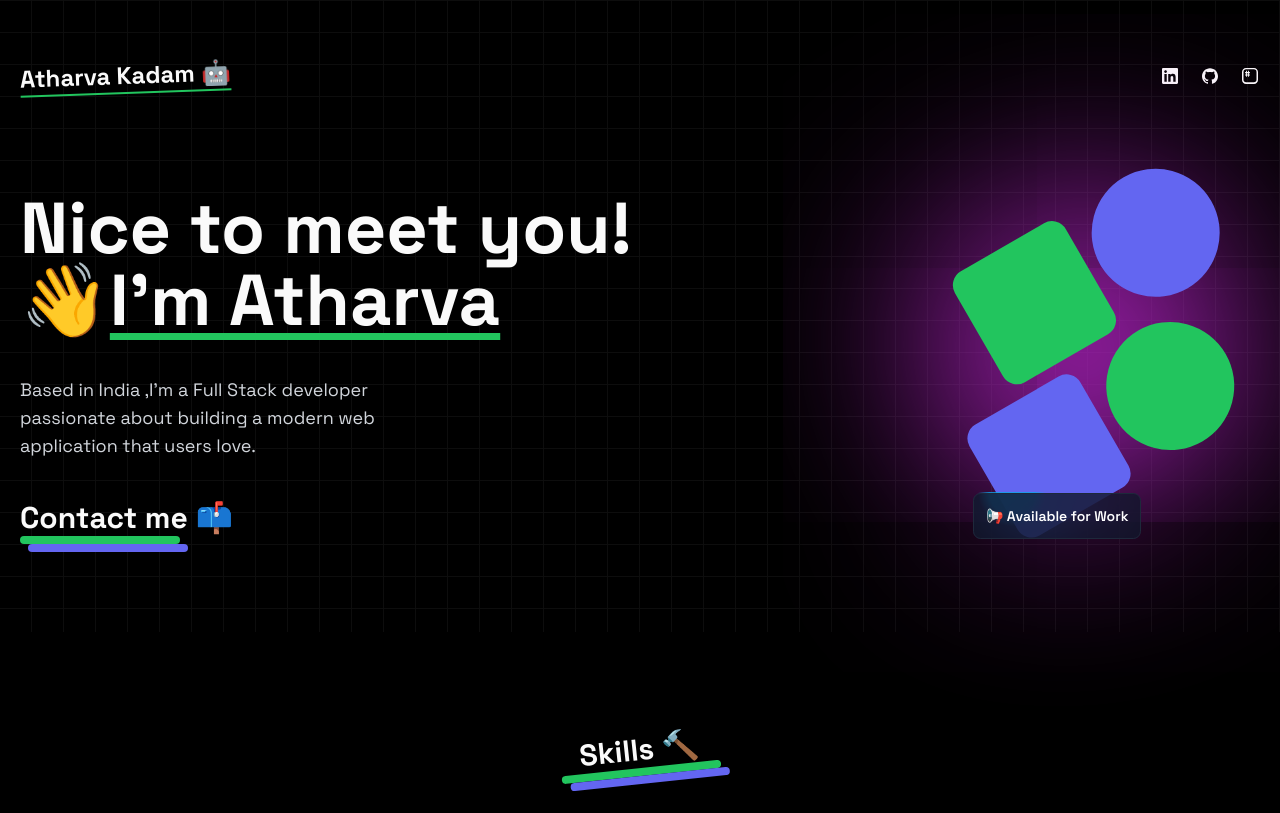
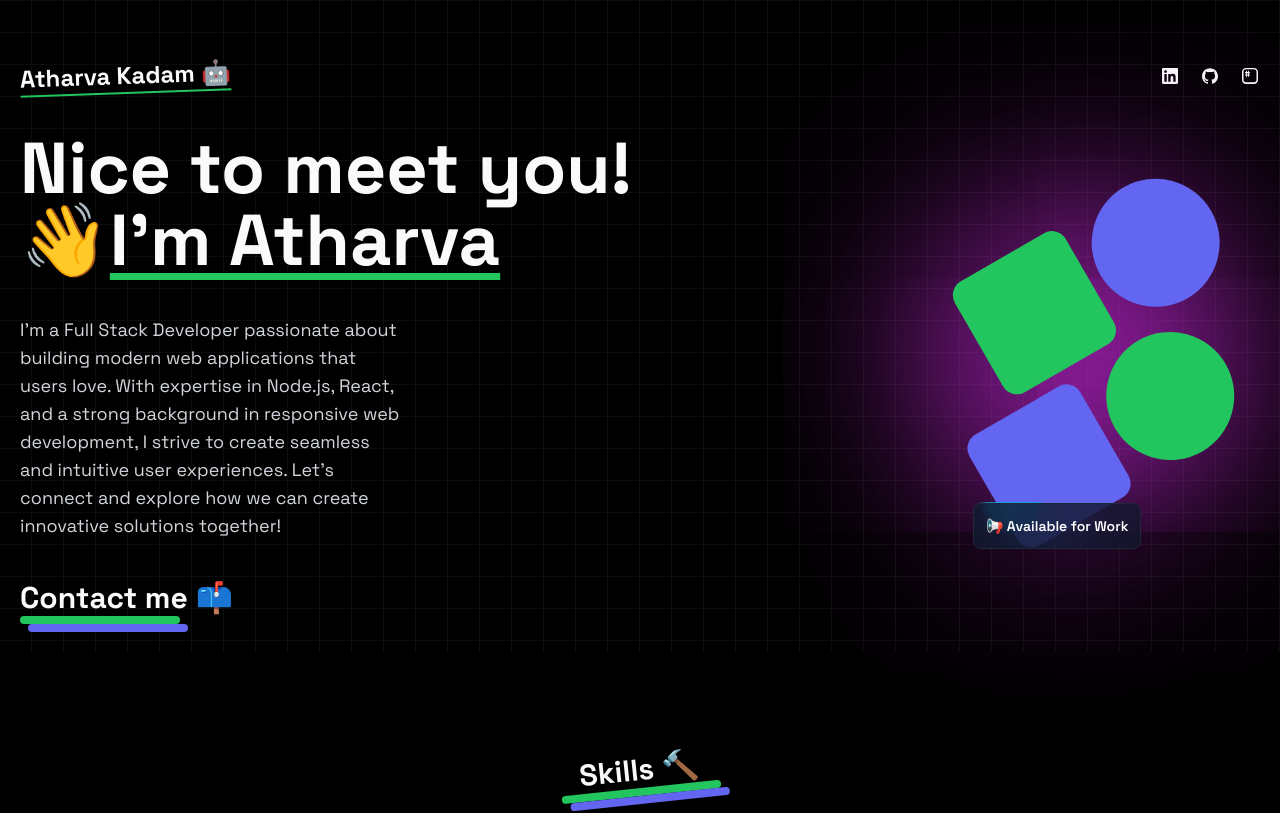
Before and after one commit to Atharva0402/Portfolio, a Next.js app: page / in a window 1280 px wide. Shown: the top 813 px of the page. Built offline with nearby package versions, Linux system fonts and the light colour scheme.

Commit message:
Updated the desciption in the HeroSection.tsx

```diff
--- a/app/(Home)/components/HeroSection.tsx
+++ b/app/(Home)/components/HeroSection.tsx
@@ -9,7 +9,7 @@ export default function HeroSection() {
     <div  className=' min-h-[60vh] flex flex-col-reverse gap-14 lg:gap-0 lg:flex-row items-center justify-between animate-move-up'>
         <div className='space-y-10 text-center lg:text-left  '>
             <h1 className='text-4xl lg:text-7xl font-bold '>Nice to meet you! <br/>👋<span className='underline underline-offset-8 decoration-green-500'>{"I'm Atharva "} </span>  </h1>
-            <p className='md:w-96 text-lg text-gray-300'>{"Based in India ,I'm a Full Stack developer passionate about building a modern web application that users love."}</p>
+            <p className='md:w-96 text-lg text-gray-300'>{" I'm a Full Stack Developer passionate about building modern web applications that users love. With expertise in Node.js, React, and a strong background in responsive web development, I strive to create seamless and intuitive user experiences. Let's connect and explore how we can create innovative solutions together!"}</p>
             <Link href={"mailto:atharvagkadam@gmail.com"} className='inline-block group'>
                 <div>
                    <Title text='Contact me 📫'/>
```
